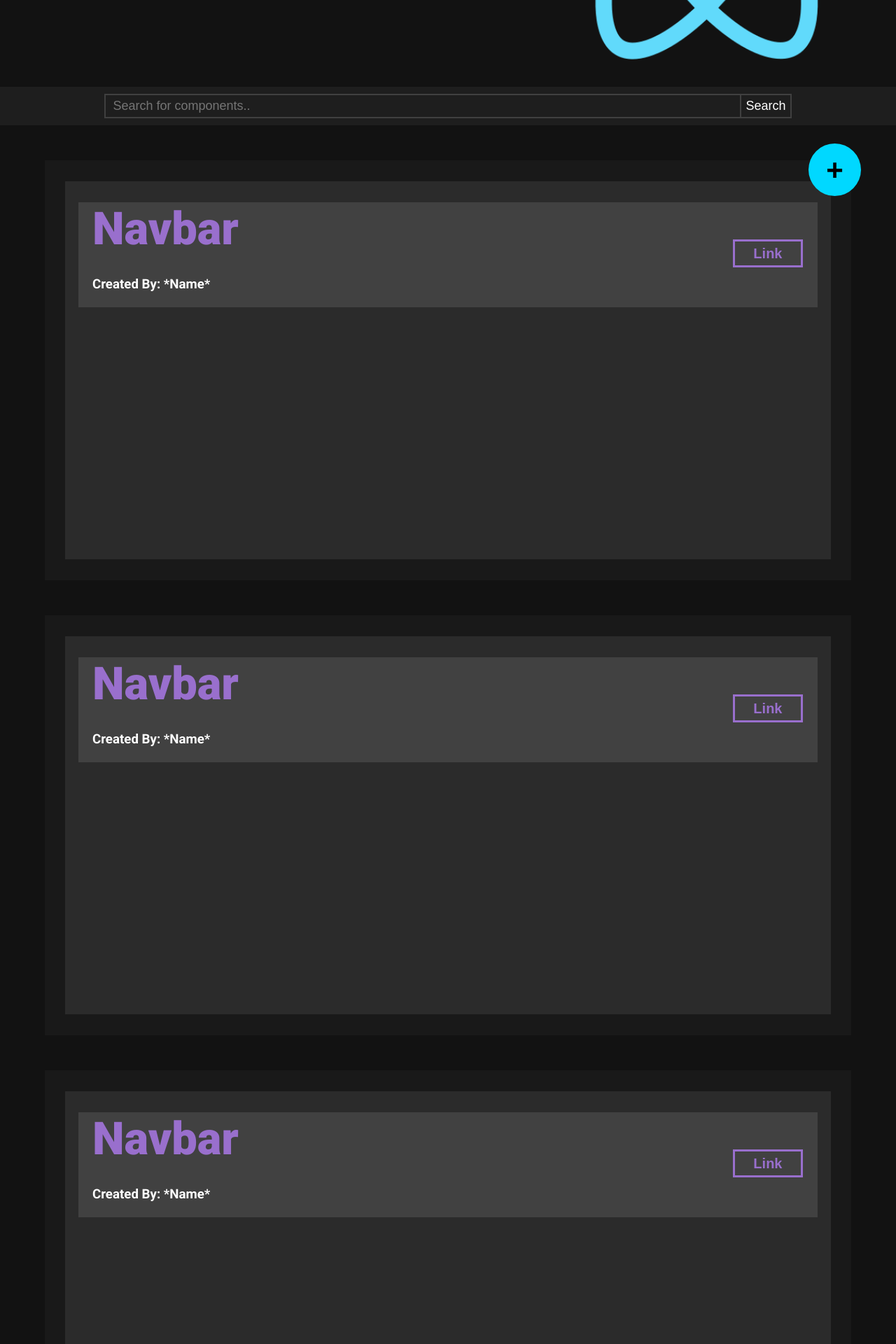
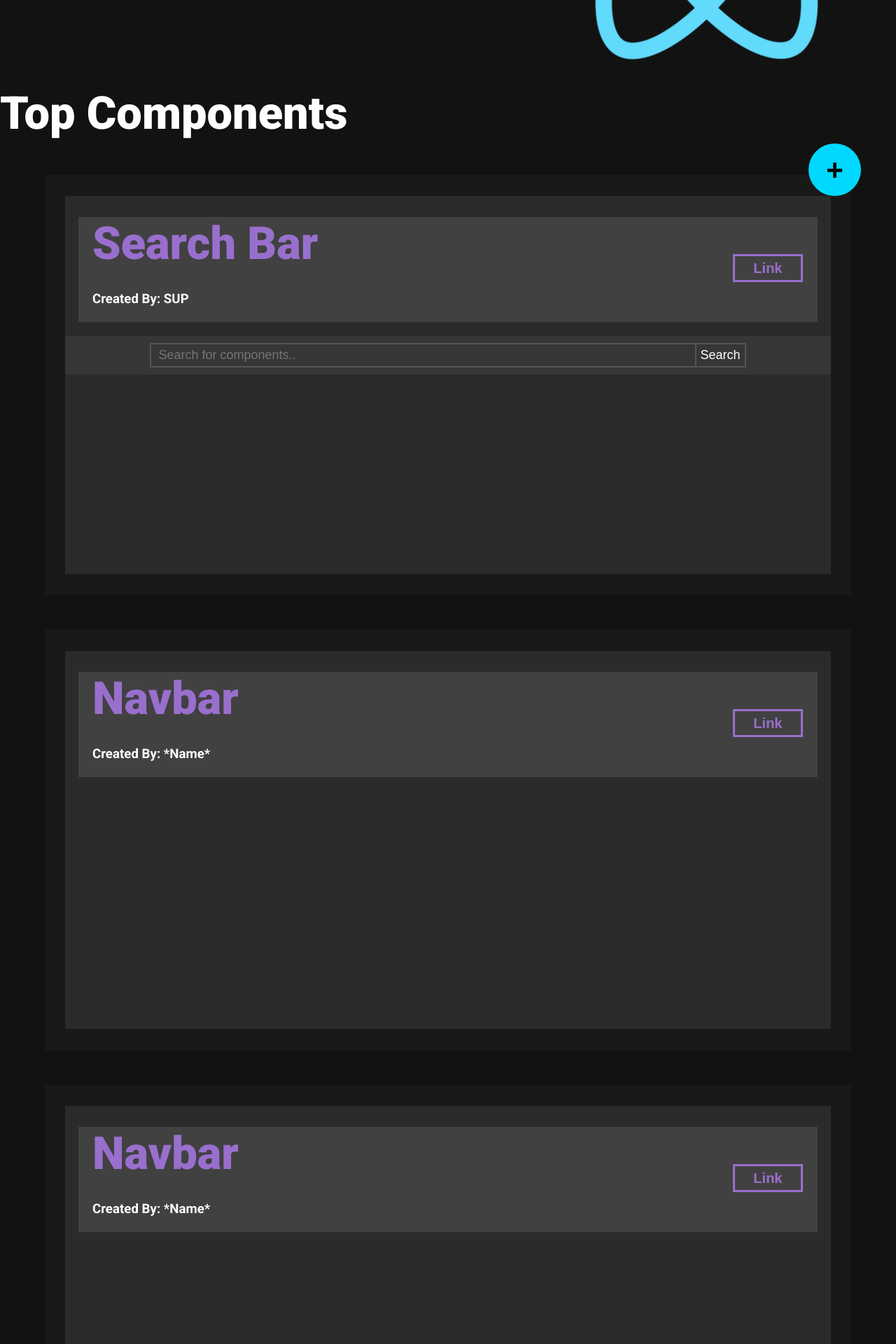
Before and after one commit to yash-nait/SUP, a React (Create React App) app in the folder client/: page / in a window 1280 px wide. Shown: the part 460-2380 px from the top of the page at 70% size. Built offline with nearby package versions, Linux system fonts and the light colour scheme.

Commit message:
Add top components, change css

```diff
--- a/client/src/components/App.js
+++ b/client/src/components/App.js
@@ -2,9 +2,9 @@ import React from "react";
 import Navbar from "./Navbar"
 import Landing from "./Landing"
 import SearchBar from "./SearchBar";
-import Card from "./Card";
 import Add from "./Add";
-import RenderAll from "./RenderAll"
+import RenderAll from "./RenderAll";
+import PreRendered from "./PreRendered";
 
 function App() {
   return (
@@ -15,17 +15,11 @@ function App() {
         link=""
       />
       <Landing />
-      <SearchBar />
-      <div className="card-container">
-        <Card />
-        <Card />
-        <Card />
-        <Card />
-        <Card />
-        <Card />
-        <Card />
-        <Card />
+      <div className="heading">
+        <h1>Top Components</h1>
       </div>
+      <PreRendered />
+      <hr />
       <Add />
       <RenderAll />
     </div>
--- /dev/null
+++ b/client/src/components/Card1.jsx
@@ -0,0 +1,22 @@
+import React from "react";
+import SearchBar from "./SearchBar";
+
+function Card1(){
+    return(
+        <div className="card-bkg">
+            <div className="card-overlay">
+                <div className="card-header">
+                    <h1 className="card-title" style={{color: "#996fcd"}}>Search Bar</h1>
+                    <h3 className="card-title">Created By: SUP</h3>
+                    <button className="link-button">Link</button>
+                </div>
+                <div className="component-bkg">
+                    <SearchBar />
+                </div>
+            </div>
+
+        </div>
+    );
+}
+
+export default Card1;
--- a/client/src/components/Card.jsx
+++ b/client/src/components/Card2.jsx
@@ -1,6 +1,6 @@
 import React from "react";
 
-function Card(){
+function Card2(){
     return(
         <div className="card-bkg">
             <div className="card-overlay">
@@ -16,4 +16,4 @@ function Card(){
     );
 }
 
-export default Card;
+export default Card2;
--- /dev/null
+++ b/client/src/components/Card3.jsx
@@ -0,0 +1,19 @@
+import React from "react";
+
+function Card3(){
+    return(
+        <div className="card-bkg">
+            <div className="card-overlay">
+                <div className="card-header">
+                    <h1 className="card-title" style={{color: "#996fcd"}}>Navbar</h1>
+                    <h3 className="card-title">Created By: *Name*</h3>
+                    <button className="link-button">Link</button>
+                </div>
+                <div></div>
+            </div>
+
+        </div>
+    );
+}
+
+export default Card3;
--- /dev/null
+++ b/client/src/components/Card4.jsx
@@ -0,0 +1,19 @@
+import React from "react";
+
+function Card4(){
+    return(
+        <div className="card-bkg">
+            <div className="card-overlay">
+                <div className="card-header">
+                    <h1 className="card-title" style={{color: "#996fcd"}}>Navbar</h1>
+                    <h3 className="card-title">Created By: *Name*</h3>
+                    <button className="link-button">Link</button>
+                </div>
+                <div></div>
+            </div>
+
+        </div>
+    );
+}
+
+export default Card4;
--- /dev/null
+++ b/client/src/components/PreRendered.jsx
@@ -0,0 +1,18 @@
+import React from "react";
+import Card1 from "./Card1";
+import Card2 from "./Card2";
+import Card3 from "./Card3";
+import Card4 from "./Card4";
+
+function PreRendered(){
+    return(
+        <div className="rendered-div">
+            <Card1 />
+            <Card2 />
+            <Card3 />
+            <Card4 />
+        </div>
+    );
+}
+
+export default PreRendered;
--- a/client/src/components/RenderAll.jsx
+++ b/client/src/components/RenderAll.jsx
@@ -25,7 +25,7 @@ function RenderAll(){
 
   return (
     <div>
-      <button onClick={allComps}>ALL</button>
+      <div className="render-all-button-div"><button onClick={allComps} className="render-all-button">All Components</button></div>
       {allComp.map(createReq)}
     </div>
   );
--- a/client/src/components/RequestDiv.jsx
+++ b/client/src/components/RequestDiv.jsx
@@ -3,10 +3,14 @@ import React from "react";
 function RequestDiv(props){
     return (
         <div className="req-bkg">
-            <h3>{props.title}</h3>
-            <h4>{props.type}</h4>
-            <a href={"https://"+props.link}><button>{props.link}</button></a>
-            <h4>{props.desc}</h4>
+            <div className="req-content">
+                <h2 className="req-title">{props.title}</h2>
+                <h4 className="req-detail">Type: {props.type}</h4>
+                <h4 className="req-detail">Description: {props.desc}</h4>
+                <div className="req-link-div">
+                    <a href={"https://"+props.link}><button className="req-link">Link</button></a>
+                </div>
+            </div>
         </div>
     )
 }
```
